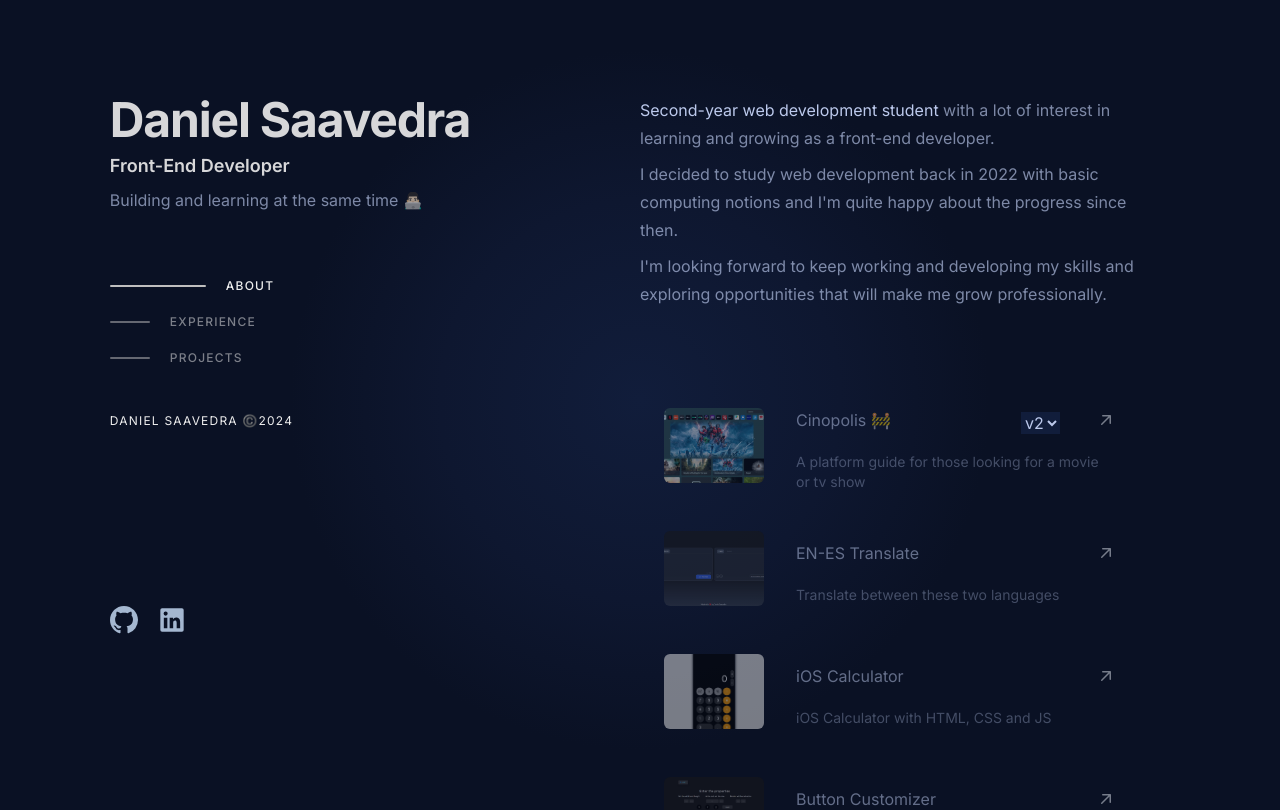
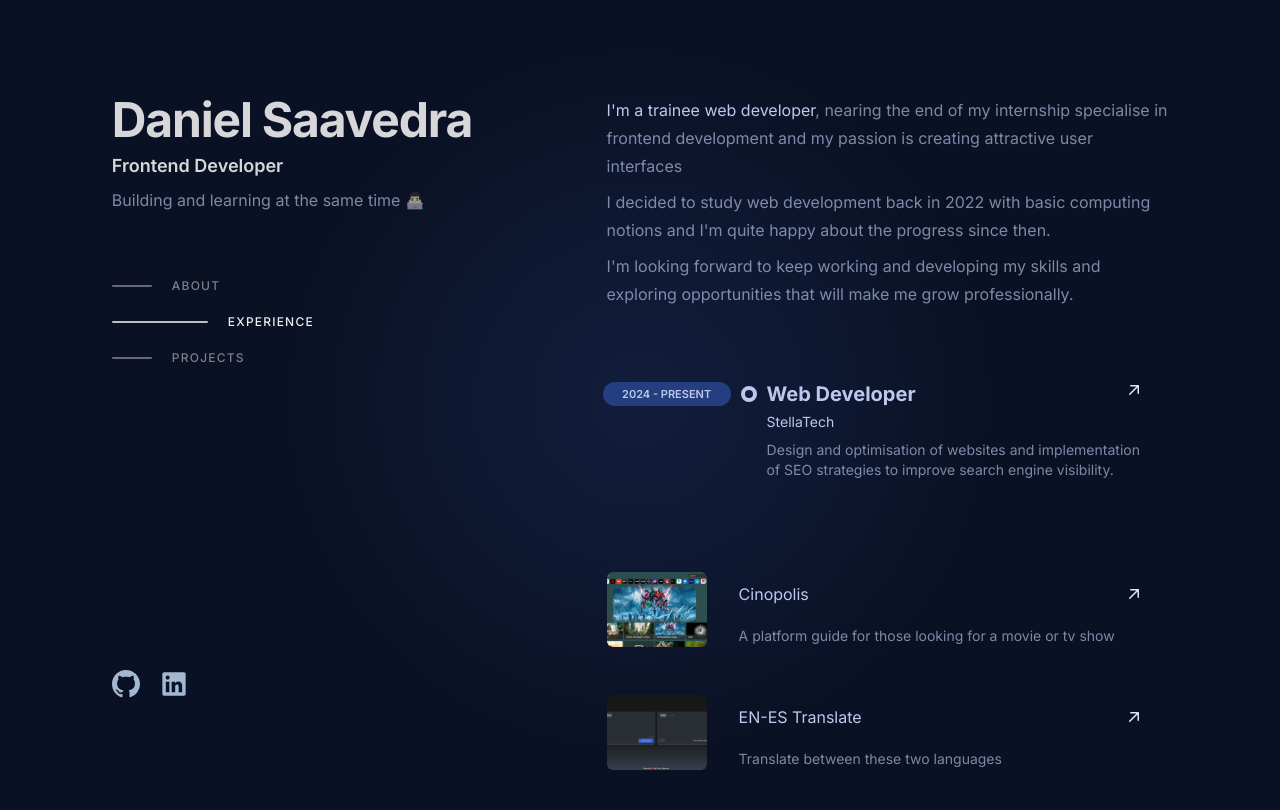
Before and after one commit to kiudev/portfolio-2024, a Next.js app: page / in a window 1280 px wide. Shown: the top 810 px of the page. Built offline with nearby package versions, Linux system fonts and the light colour scheme; no server answers.

Commit message:
add experience section

```diff
--- a/src/pages/index.tsx
+++ b/src/pages/index.tsx
@@ -1,25 +1,19 @@
 import { Inter } from "next/font/google";
-import { useEffect, useState, MouseEvent } from "react";
+import { useEffect, useState, MouseEvent, useRef } from "react";
 import NavSection from "@/containers/nav/NavSection";
 import ProjectsSection from "@/containers/projects/ProjectsSection";
 import FooterSection from "@/containers/footer/FooterSection";
 import Head from "next/head";
+import Timeline from "@/components/Timeline";
 
 const inter = Inter({ subsets: ["latin"] });
 
-type UserData = {
-   name: string;
-   bio: string;
-   html_url: string;
-};
-
 export default function Home() {
-   const [myData, setMyData] = useState<UserData>([] as any);
   const [mousePosition, setMousePosition] = useState({
     left: 0,
     top: 0,
   });
-   const [version, setVersion] = useState<string>("v2");
+  const [isHovered, setIsHovered] = useState<string | null>(null);
 
   const handleMouseMove = (e: MouseEvent) => {
     const windowHeight = window.innerHeight;
@@ -34,18 +28,16 @@ export default function Home() {
     setMousePosition({ left: mouseXpercentatge, top: mouseYPercentatge });
   };
 
-   useEffect(() => {
-      const getMyData = async () => {
-         try {
-            const response = await fetch("https://api.github.com/users/kiudev");
-            const data = await response.json();
-            setMyData(data);
-         } catch (err) {
-            console.error(err);
-         }
-      };
-      getMyData();
-   }, []);
+  const timelineItems = [
+    {
+      date: "2024 - Present",
+      label: "Internship",
+      title: "Web Developer",
+      company: "StellaTech",
+      content:
+        "Design and optimisation of websites and implementation of SEO strategies to improve search engine visibility.",
+    },
+  ];
 
   return (
     <main
@@ -60,23 +52,22 @@ export default function Home() {
         style={{
           width: "100vw",
           height: "100vh",
-               background: `radial-gradient(500px at ${
-                  50 + mousePosition.left
-               }% ${
+          background: `radial-gradient(500px at ${50 + mousePosition.left}% ${
             50 + mousePosition.top
           }%, #111D3B, #0E1730 40%, #0A1124 70%)`,
         }}
         className="hidden lg:flex lg:fixed"
       />
 
-         <div className="block lg:flex lg:justify-center p-6 md:p-10 lg:p-14">
-            <header className="mt-10 lg:fixed lg:-ml-[700px] lg:h-[80vh]">
+      <div className="min-h-screen flex lg:justify-center lg:items-center px-6 lg:px-20">
+        <div className="lg:flex lg:justify-between lg:gap-4">
+          <header className="lg:sticky lg:top-0 lg:flex lg:max-h-screen lg:w-1/2 lg:flex-col py-16 md:py-20 lg:py-24">
             <h1 className="text-4xl md:text-5xl font-bold tracking-tight opacity-90">
               Daniel Saavedra
             </h1>
 
             <h3 className="text-lg mt-2 opacity-90 font-semibold">
-                  Front-End Developer
+              Frontend Developer
             </h3>
 
             <p className="text-blue-100 text-opacity-65 mt-2">
@@ -84,92 +75,77 @@ export default function Home() {
             </p>
 
             <NavSection />
-
-               <footer className="mt-10">
-                  <FooterSection />
-               </footer>
           </header>
 
           {/* About me */}
-            <div className="lg:-mt-10 lg:relative lg:w-[500px] lg:ml-[500px]">
-               <section className="mt-20">
+          <div className="lg:relative lg:w-[680px] lg:py-24">
+            <section>
               <h3 className="text-sm uppercase font-bold tracking-widest lg:hidden">
                 About
               </h3>
 
               <article
                 id="about"
-                     className="leading-7 mt-5 lg:mb-20 lg:scroll-mt-40"
+                className="leading-7 lg:mb-20 lg:scroll-mt-24 lg:pl-6 mt-5 lg:mt-0"
               >
                 <p className="text-blue-100 text-opacity-65">
                   <span className="text-blue-100">
-                           Second-year web development student
-                        </span>{" "}
-                        with a lot of interest in learning and growing as a
-                        front-end developer.
+                    I&apos;m a trainee web developer
+                  </span>
+                  , nearing the end of my internship specialise in frontend
+                  development and my passion is creating attractive user
+                  interfaces
                 </p>
 
                 <p className="text-blue-100 text-opacity-65 mt-2">
-                        I decided to study web development back in 2022 with
-                        basic computing notions and I&apos;m quite happy about
-                        the progress since then.
+                  I decided to study web development back in 2022 with basic
+                  computing notions and I&apos;m quite happy about the progress
+                  since then.
                 </p>
 
                 <p className="text-blue-100 text-opacity-65 mt-2">
-                        I&apos;m looking forward to keep working and developing
-                        my skills and exploring opportunities that will make me
-                        grow professionally.
+                  I&apos;m looking forward to keep working and developing my
+                  skills and exploring opportunities that will make me grow
+                  professionally.
                 </p>
               </article>
             </section>
 
+            {/* Experience */}
+            <section id="experience" className="lg:scroll-mt-28">
+              <h3 className="text-sm uppercase font-bold tracking-widest lg:hidden">
+                Experience
+              </h3>
+
+              <article className="leading-7 lg:mb-20 mt-5 lg:mt-0">
+                <Timeline items={[...timelineItems]} />
+              </article>
+            </section>
+
             {/* Projects */}
-               <section id="projects" className="lg:scroll-mt-24">
+            <section id="projects" className="lg:scroll-mt-20">
               <h3 className="text-sm uppercase font-semibold tracking-widest mt-20 lg:hidden">
                 Projects
               </h3>
 
-                  <select
-                     className="absolute top-86 right-28 lg:right-20 mt-6 bg-blue-500 text-blue-100"
-                     name="version"
-                     onChange={(event: any) => setVersion(event.target.value)}
-                  >
-                     <option
-                        className="bg-transparent text-blue-100"
-                        value="v1"
-                     >
-                        v1
-                     </option>
-                     <option
-                        className="bg-transparent text-blue-100"
-                        value="v2"
-                        selected
-                     >
-                        v2
-                     </option>
-                  </select>
-
-                  {version === "v2" ? (
               <ProjectsSection
-                        name="Cinopolis 🚧"
+                name="Cinopolis"
                 image="/cinopolis.png"
                 homepage="https://cinopolis.vercel.app"
                 description="A platform guide for those looking for a movie or tv show"
+                isHovered={isHovered}
+                onEnter={(name) => setIsHovered(name)}
+                onLeave={() => setIsHovered(null)}
               />
-                  ) : (
-                     <ProjectsSection
-                        name="Movie Tracker"
-                        image="/movie-tracker.png"
-                        homepage="https://mov-tracker.vercel.app"
-                        description="Displays popular, current, upcoming and top-rated movies from TMDB"
-                     />
-                  )}
 
               <ProjectsSection
                 name="EN-ES Translate"
                 image="/en-es-translate.png"
                 homepage="https://en-es-translate.vercel.app"
                 description="Translate between these two languages"
+                isHovered={isHovered}
+                onEnter={(name) => setIsHovered(name)}
+                onLeave={() => setIsHovered(null)}
               />
 
               <ProjectsSection
@@ -177,6 +153,9 @@ export default function Home() {
                 image="/ios-calculator.png"
                 homepage="https://calculator-kiudev.vercel.app"
                 description="iOS Calculator with HTML, CSS and JS"
+                isHovered={isHovered}
+                onEnter={(name) => setIsHovered(name)}
+                onLeave={() => setIsHovered(null)}
               />
 
               <ProjectsSection
@@ -184,6 +163,9 @@ export default function Home() {
                 image="/button-customizer.png"
                 homepage="https://customize-button.vercel.app"
                 description="Customize your own button"
+                isHovered={isHovered}
+                onEnter={(name) => setIsHovered(name)}
+                onLeave={() => setIsHovered(null)}
               />
 
               <ProjectsSection
@@ -191,8 +173,12 @@ export default function Home() {
                 image="/weather-app.png"
                 homepage="https://any-clime.vercel.app"
                 description="Weather App"
+                isHovered={isHovered}
+                onEnter={(name) => setIsHovered(name)}
+                onLeave={() => setIsHovered(null)}
               />
             </section>
+          </div>
         </div>
       </div>
     </main>
```
Lines whose indentation alone changed are shown as unchanged.
